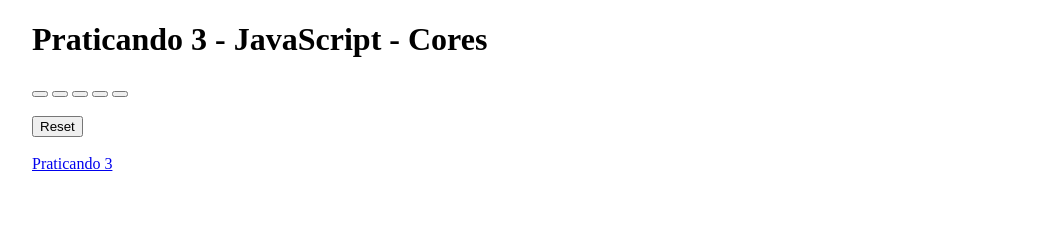
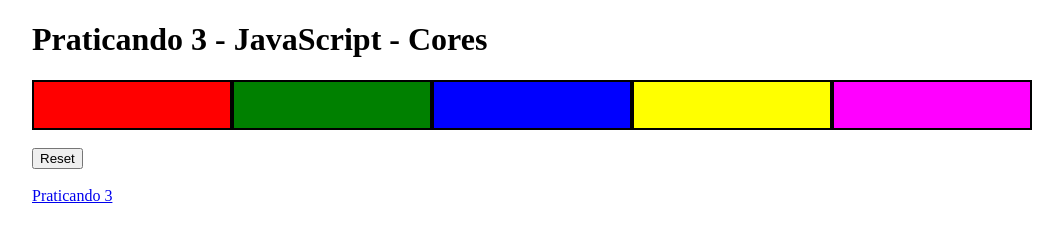
Before and after one commit to MaryBrachini/Desenvolvimento-Web, a plain HTML site: page PraticandoJquery/P2.html in a window 1280 px wide. Shown: the whole page, without its empty margins (40-1103 px from the left). Drawn offline with nearby package versions, Linux system fonts and the light colour scheme.

Commit message:
Update 1.0

```diff
--- a/PraticandoJquery/css.css
+++ b/PraticandoJquery/css.css
@@ -22,42 +22,29 @@ body {
     margin-left: 10%;
 }
 
-.cores {
-    width: 80%;
-    height: 10vh;
-    margin-left: 10%;
-    border: 1px solid black;
+#paleta > *{
+    border: 2px solid black;
+    height: 50px;
+    width: 200px;
+}
+#paleta{
     display: flex;
-    cursor: pointer;
 }
 
-.cores>div {
-    width: 20%;
-    height: 100%;
+#btn-red{
+    background-color: red;
 }
-
-.vermelho {
-    background-color: red;
-    border-right: 1px solid black;
+#btn-green{
+    background-color: green;
 }
-
-.verde {
-    background-color: green;
-    border-right: 1px solid black;
+#btn-blue{
+    background-color: blue;
 }
-
-.azul {
-    background-color: blue;
-    border-right: 1px solid black;
+#btn-yellow{
+    background-color: yellow;
 }
-
-.amarelo {
-    background-color: yellow;
-    border-right: 1px solid black;
-}
-
-.roxo {
-    background-color: blueviolet;
+#btn-fuchsia{
+    background-color: fuchsia;
 }
 
 .botao {
```
